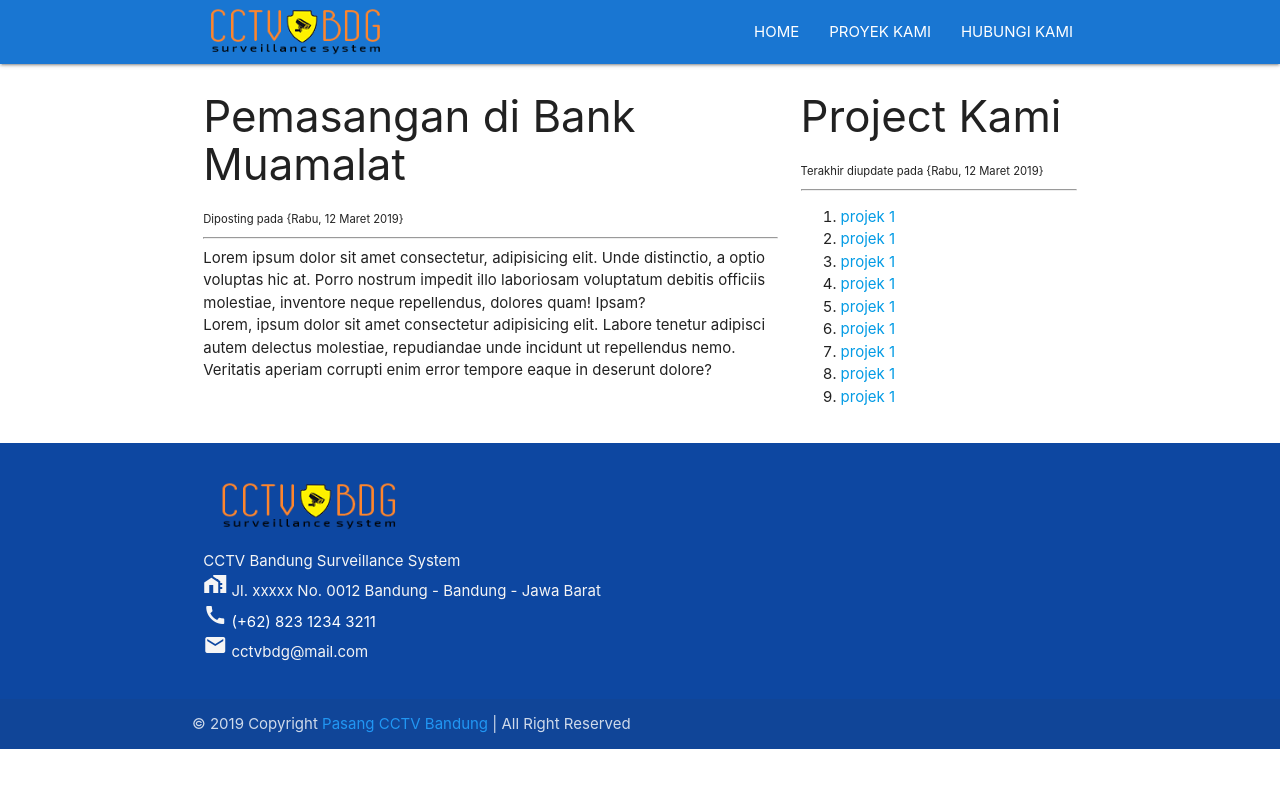
After one commit to iskandar45/cctv-bdg, a PHP site: page /rincian.php in a window 1280 px wide. The commit adds this page. Run offline with PHP 8.4, Linux system fonts and the light colour scheme.

Commit message:
menambahkan halaman project dan rincian

```diff
--- a/css/style.css
+++ b/css/style.css
@@ -78,3 +78,7 @@ a.link:hover {
   font-weight: bold;
   color: red;
 }
+
+#project.container {
+  margin-top: 20px;
+}
--- a/include/header.php
+++ b/include/header.php
@@ -30,7 +30,7 @@
             <i class="material-icons">menu</i></a>
           <ul class="right hide-on-med-and-down">
             <li><a href="index.php">HOME</a></li>
-            <li><a href="">PROYEK KAMI</a></li>
+            <li><a href="project.php">PROYEK KAMI</a></li>
             <li><a href="#footer">HUBUNGI KAMI</a></li>
           </ul>
         </div>
@@ -41,6 +41,6 @@
   <!-- sidenav -->
   <ul class="sidenav" id="mobile-nav">
     <li><a href="index.php">HOME</a></li>
-    <li><a href="">PROYEK KAMI</a></li>
+    <li><a href="project.php">PROYEK KAMI</a></li>
     <li><a href="#footer">HUBUNGI KAMI</a></li>
   </ul>
--- /dev/null
+++ b/rincian.php
@@ -0,0 +1,33 @@
+<?php include 'include/header.php' ?>
+
+<section id="project">
+  <div class="container">
+    <div class="row">
+      <div class="col l8 s12">
+        <h3>Pemasangan di Bank Muamalat</h3>
+        <small>Diposting pada {Rabu, 12 Maret 2019}</small>
+        <hr>
+        Lorem ipsum dolor sit amet consectetur, adipisicing elit. Unde distinctio, a optio voluptas hic at. Porro nostrum impedit illo laboriosam voluptatum debitis officiis molestiae, inventore neque repellendus, dolores quam! Ipsam? <br>
+        Lorem, ipsum dolor sit amet consectetur adipisicing elit. Labore tenetur adipisci autem delectus molestiae, repudiandae unde incidunt ut repellendus nemo. Veritatis aperiam corrupti enim error tempore eaque in deserunt dolore?
+      </div>
+      <div class="col l4 s12">
+        <h3>Project Kami</h3>
+        <small>Terakhir diupdate pada {Rabu, 12 Maret 2019}</small>
+        <hr>
+        <ol>
+          <li> <a href="rincian.php">projek 1</a></li>
+          <li> <a href="">projek 1</a></li>
+          <li> <a href="">projek 1</a></li>
+          <li> <a href="">projek 1</a></li>
+          <li> <a href="">projek 1</a></li>
+          <li> <a href="">projek 1</a></li>
+          <li> <a href="">projek 1</a></li>
+          <li> <a href="">projek 1</a></li>
+          <li> <a href="">projek 1</a></li>
+        </ol>
+      </div>
+    </div>
+  </div>
+</section>
+
+<?php include 'include/footer.php' ?>
```
Also changed, not shown: project.php (added, +22 -0 lines), 1 other file.
